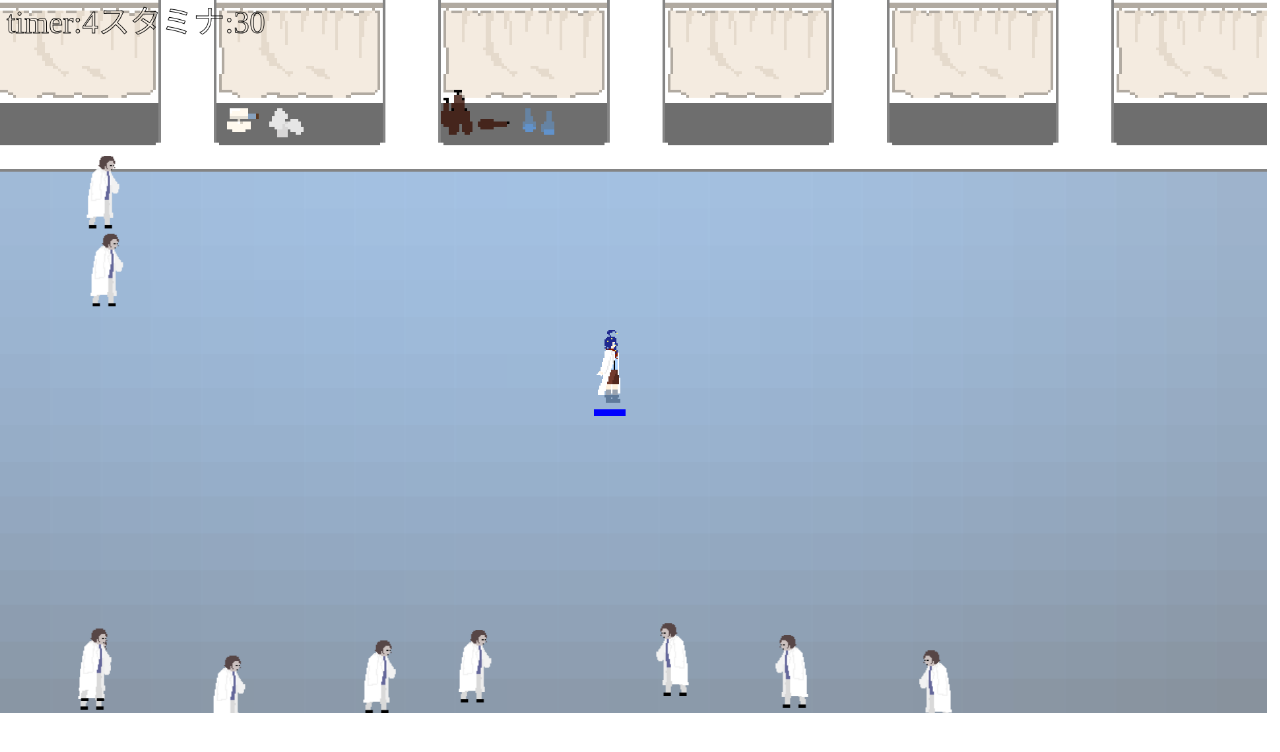
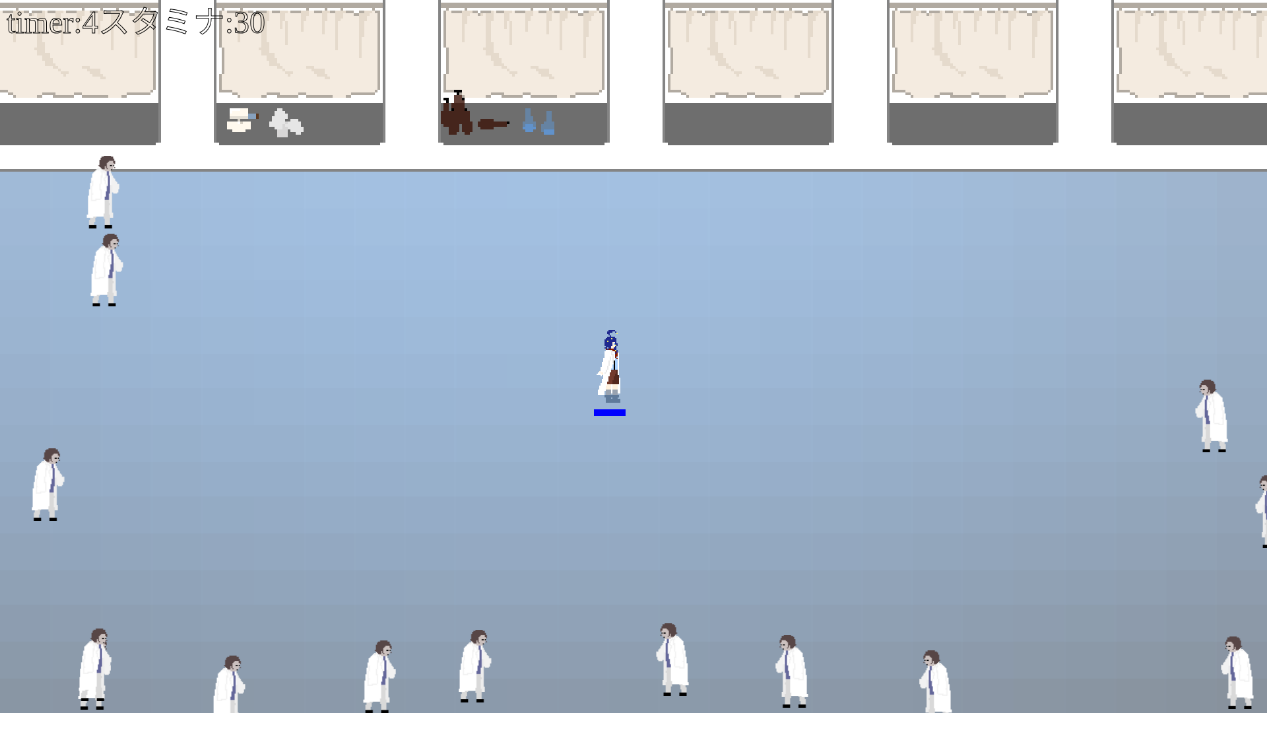
Before and after one commit to siyakuna/arcana-survivor, a plain HTML site: page index.html in a window 1280 px wide. Drawn offline with Linux system fonts and the light colour scheme.

Commit message:
Update index.html

```diff
--- a/index.html
+++ b/index.html
@@ -98,7 +98,7 @@
     if(Ftimer >= 100){
       Ftimer = 0
       timer++;
-      enemy(0);
+      enemy(1);
       if(mp < 30)mp++;
     }else{
       Ftimer++;
```
